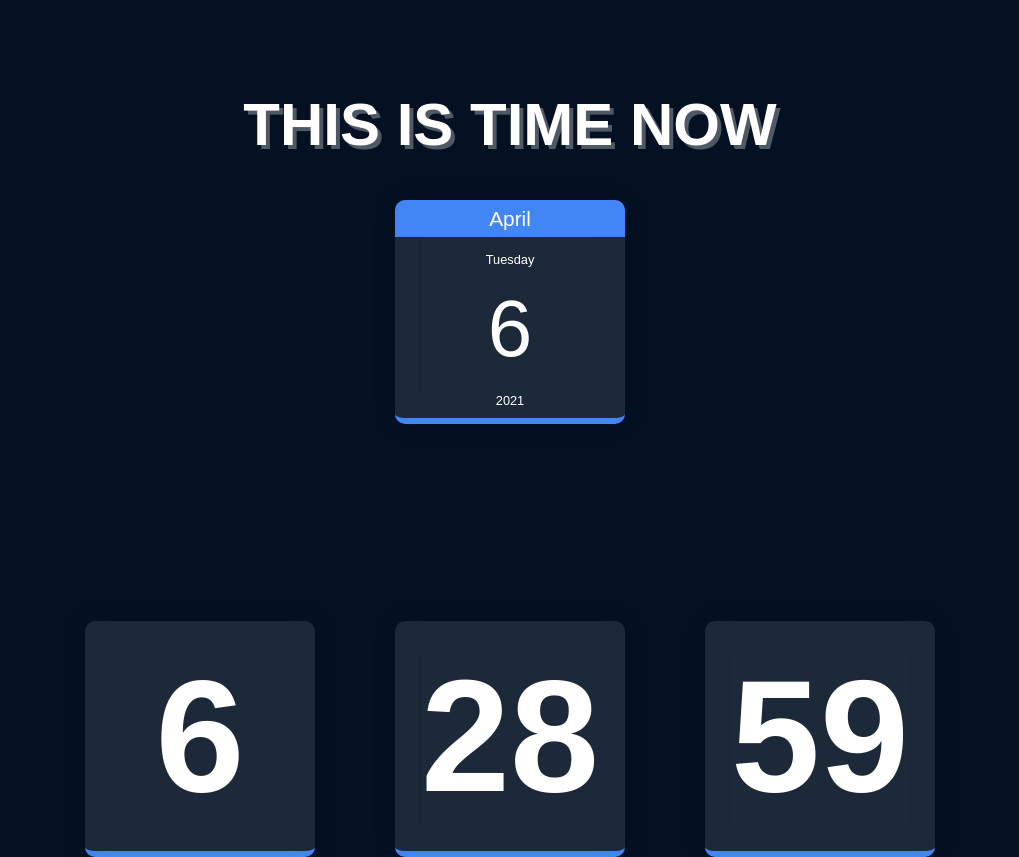
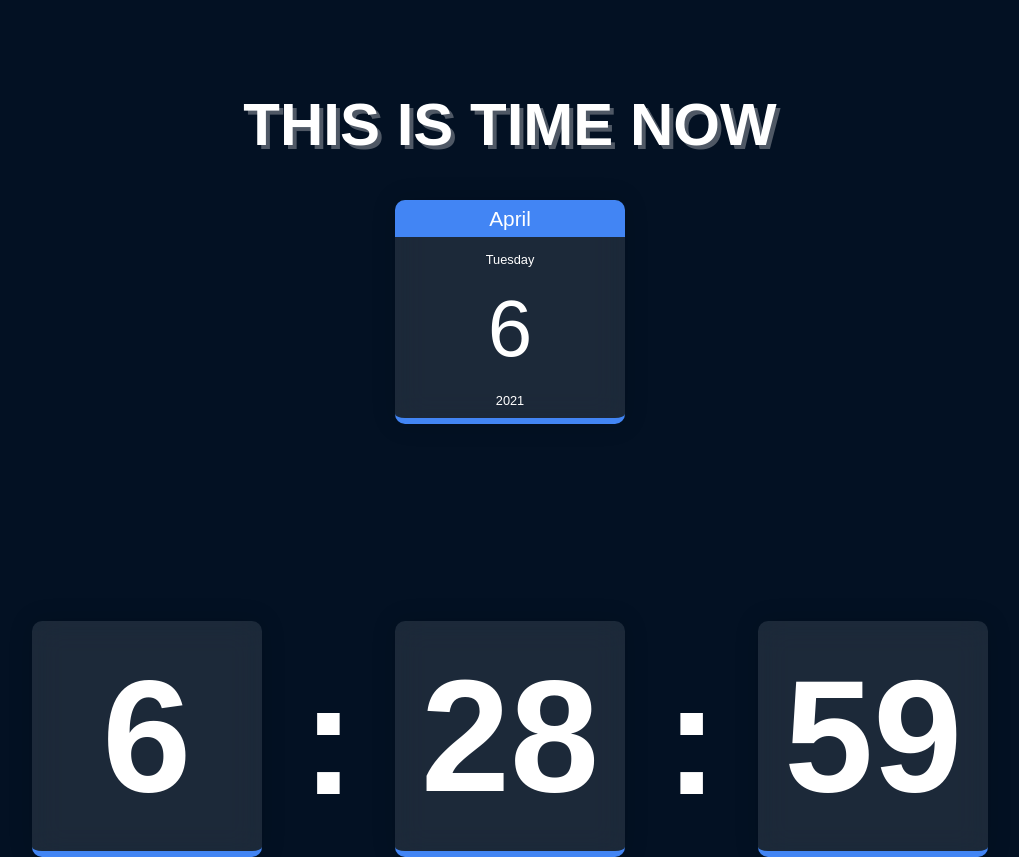
Before and after one commit to binhnguyen1133/timer, a website: page index.html in a window 1280 px wide. Shown: the whole page, without its empty margins (130-1149 px from the left). Drawn offline with Linux system fonts and the light colour scheme.

Commit message:
add something

```diff
--- a/index.css
+++ b/index.css
@@ -109,3 +109,11 @@ body {
   line-height: 230px;
   font-weight: bold;
 }
+
+
+.sth{
+  color: #fff;
+  font-weight: bold;
+  font-size: 10em;
+  text-decoration: solid;
+}
--- a/index.html
+++ b/index.html
@@ -20,7 +20,9 @@
       </div>
       <div class="time-now">
         <div class="block-time hour"></div>
+        <div class="sth">:</div>
         <div class="block-time minute"></div>
+        <div class="sth">:</div>
         <div class="block-time second"></div>
       </div>
     </div>
```
